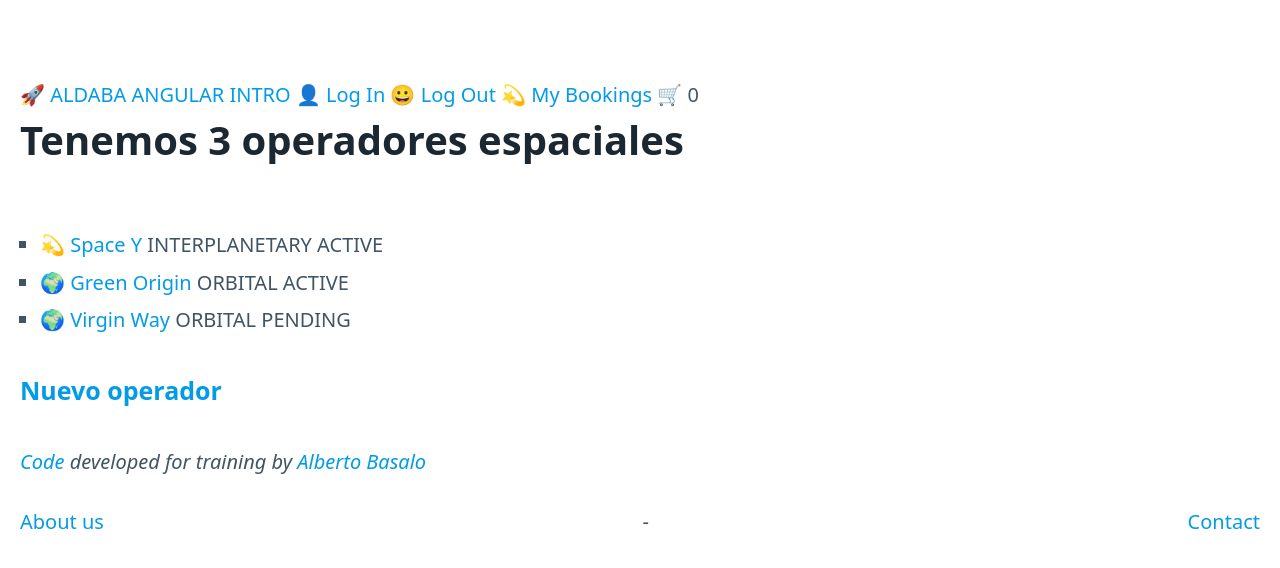
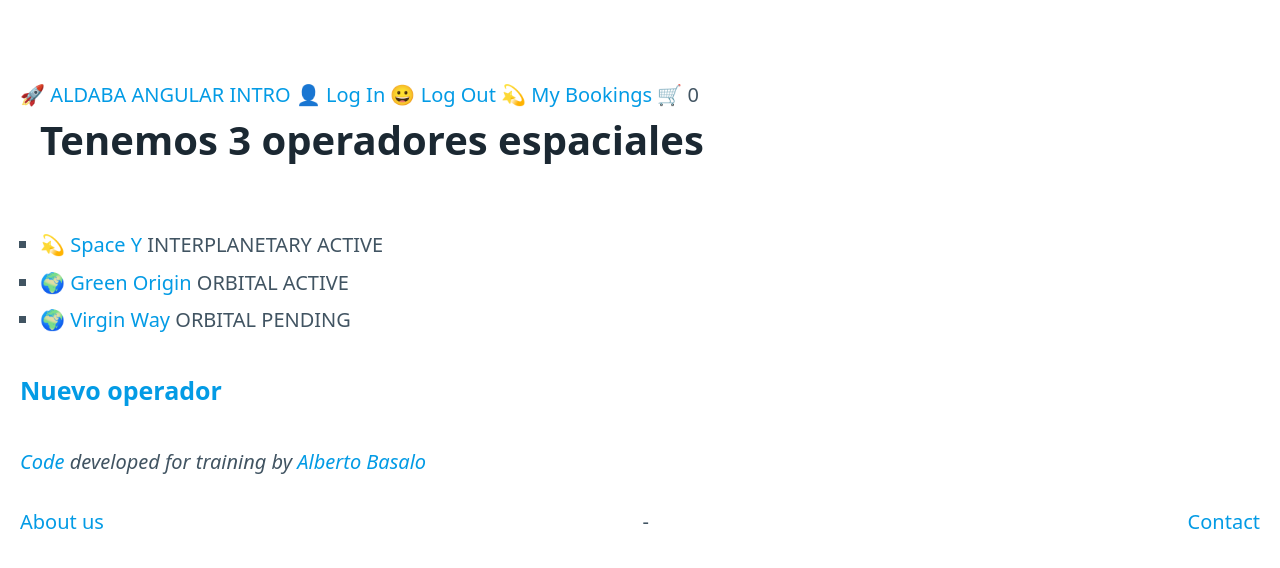
Before and after one commit to Esmoris/Aldaba-Angular-Intro, an Angular app: page /operators in a window 1280 px wide. Shown: the top 568 px of the page. Built offline with nearby package versions, Linux system fonts and the light colour scheme; data requests are answered from the project's data file.

Commit message:
feat: operators pipe async

```diff
--- a/src/app/operators/operators.component.html
+++ b/src/app/operators/operators.component.html
@@ -1,5 +1,5 @@
-<h1>Tenemos {{ operators.length }} operadores espaciales</h1>
-<ul>
+<ul *ngIf="operators$ | async as operators">
+  <h1>Tenemos {{ operators.length }} operadores espaciales</h1>
   <li *ngFor="let operator of operators"
       [class]="getOperatorClass(operator) ">
 
--- a/src/app/operators/operators.component.ts
+++ b/src/app/operators/operators.component.ts
@@ -1,4 +1,5 @@
 import { Component, OnInit } from "@angular/core";
+import { Observable } from "rxjs";
 import { Operator } from "../models/operator";
 import { OperatorsService } from "./operators.service";
 
@@ -8,10 +9,12 @@ import { OperatorsService } from "./operators.service";
   styleUrls: ["./operators.component.css"],
 })
 export class OperatorsComponent implements OnInit {
-  public operators: Operator[];
+  //public operators: Operator[];
+  public operators$: Observable<Operator[]>;
 
   constructor(private operatorsService: OperatorsService) {
-    this.operators = this.operatorsService.getOperators();
+    //this.operators = this.operatorsService.getOperators();
+    this.operators$ = this.operatorsService.getOperators$();
   }
 
   ngOnInit(): void {}
--- a/src/app/operators/operators.service.ts
+++ b/src/app/operators/operators.service.ts
@@ -1,4 +1,6 @@
+import { HttpClient } from "@angular/common/http";
 import { Injectable } from "@angular/core";
+import { Observable } from "rxjs";
 import { OPERATORS } from "../data/astro_bookings";
 import { Operator, OperatorRanges, OperatorStatus } from "../models/operator";
 
@@ -7,10 +9,14 @@ import { Operator, OperatorRanges, OperatorStatus } from "../models/operator";
 })
 export class OperatorsService {
   private operators: Operator[] = OPERATORS;
-  constructor() {}
+
+  constructor(private httpClient: HttpClient) {}
 
   public getOperators(): Operator[] {
     return this.operators;
+  }
+  public getOperators$(): Observable<Operator[]> {
+    return this.httpClient.get<Operator[]>("http://localhost:3000/operators");
   }
   public getOperatorById(id: string): Operator {
     return this.operators.find((o) => o.id === id);
```
Also changed, not shown: 1 other file (tests, documents, lock files or other folders).
